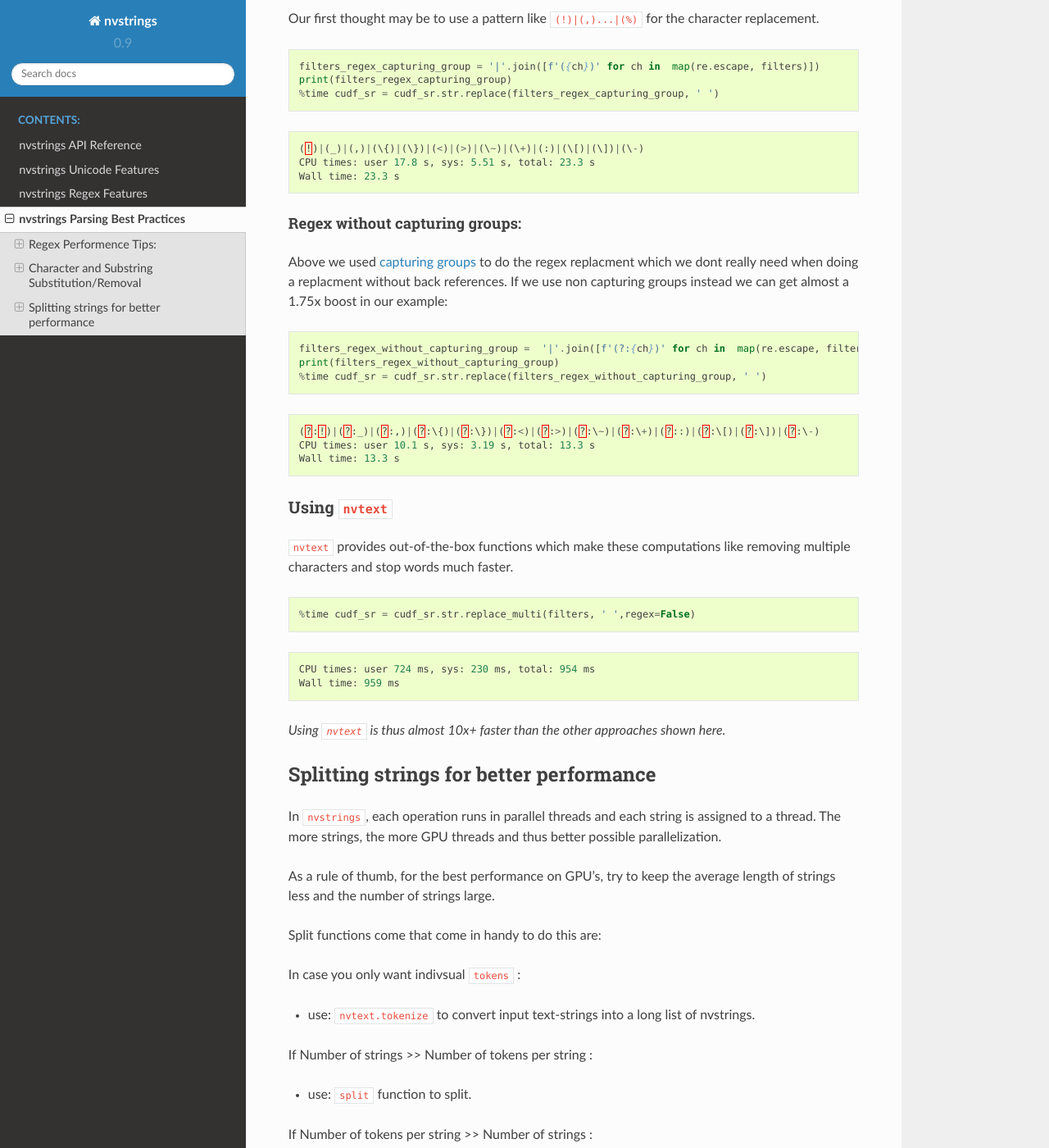
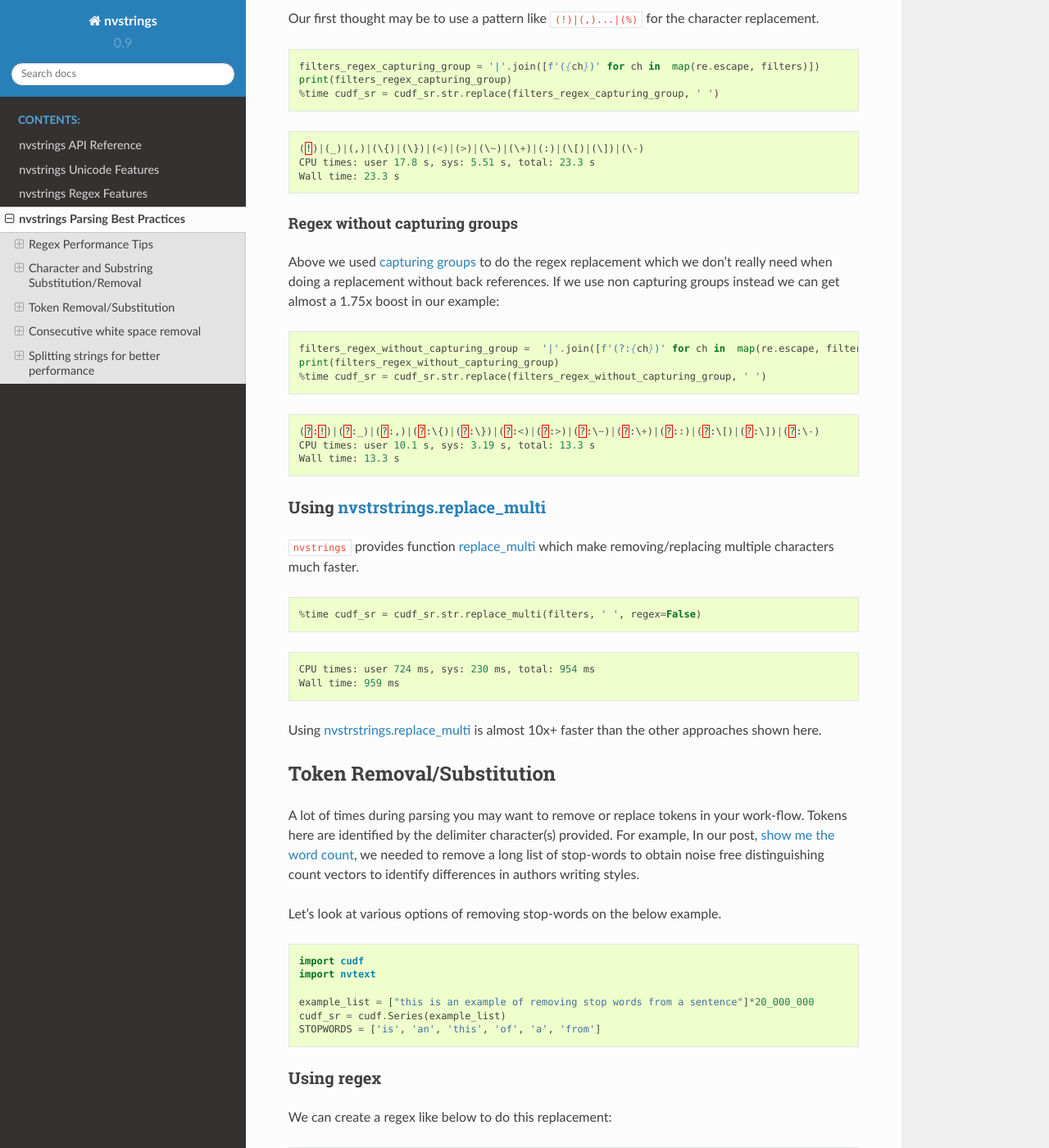
Before and after one commit to rapidsai/custrings, a Sphinx documentation site: the page built from docs/source/parsing_best_practices.md, in a window 1280 px wide and 1400 px high, scrolled down 3097 px. Shown: the whole window at 82% size. Built offline with Sphinx 7.4.7 and the Read the Docs theme 2.0.0, drawn with Linux system fonts in a browser that asks for light colours; some of the changed text lies outside the part shown.

Commit message:
review_based_text_clean_up
In this commit , I :
* Corrected typos
* Added examples for `white-space` removal and `stop-word` removal
* Cleaned up text regrading why sorting helps

````diff
--- a/docs/source/parsing_best_practices.md
+++ b/docs/source/parsing_best_practices.md
@@ -1,46 +1,44 @@
 # nvstrings Parsing Best Practices
 
 
-## Regex Performence Tips:
+## Regex Performance Tips
 When working with strings on GPUs, performance is heavily dependent on data and the cuStrings functions you use, especially when doing character/substring substitution and removal.
 
 If you need to write on regex for your pre-processing tasks, follow the below guidelines to achieve best performance.
 
-### Sorting by length:
+### Sorting by length
 
 If your data has unequal length distribution (For example, the longest string might be 1000x longer than the shortest string) and you are doing heavy regex heavy operations, sorting the strings can help to improve the performance.
 
-##### Why:
+##### Why
 
 As regexes operate one character at a time, longer length strings take longer to evaluate and operating on strings in parallel improves throughput.   The GPU works most efficiently when adjacent threads in a warp work in lock step. Wildly different string lengths within adjacent threads means that the threads operating on shorter strings become idle, reducing utilization.
 
-Sorting helps to obtain better wrapping helping adjacent threads in a warp work in lock step to improve utilization .
+Sorting helps to improve performance by helping adjacent threads in a warp work in lock step to improve utilization .
 
 ### Sorting Alphabetically
 
 Sorting the strings alphabetically can also provide performance gains.
 
-##### Why:
+##### Why
 
 As each character is processed using a regex, parallel branches may develop causing divergence and reducing efficiency.  Sorting the strings alphabetically can help to reduce this divergence and thus improve the throughput.
 
-
-
 These two tenets of parallel computing mean sorting input strings by length can improve utilization, and sorting the strings alphabetically can improve throughput.
 
-### Example:
+### Example
 
-Lets walk throw a simple example to see the performance differences for ourselves.
+Lets walk through a simple example to see the performance differences for ourselves.
 
-Lets take a simple example where we have to remove `-` character between 2 alphabetical characters while keeping the `-` between numerical characters on a dataset with 4 million short strings and 50k long strings .
+Let's take a simple example where we have to remove `-` character between 2 alphabetical characters while keeping the `-` between numerical characters on a dataset with 4 million short strings and 50k long strings .
 
 
 ```python
 import random
 import cudf
 
-small_string = "Exmaple-string 123-456-789"
-long_string =  "Exmaple-long-string 123-456-789 "*100
+small_string = "Example-string 123-456-789"
+long_string =  "Example-long-string 123-456-789 "*100
 example_list = [small_string]*4_000_000 + [long_string]*50_000
 random.shuffle(example_list)
 
@@ -71,7 +69,7 @@
 
 It only takes `62.9` ms if we just had the short strings.
 
-Lets check our performence on sorted strings:
+Lets check our performance on sorted strings:
 
 ```python
 text_sr = cudf.Series(example_list)
@@ -85,15 +83,12 @@
 <cudf.Series nrows=4050000 >
 ```
 
-*We see we can get a `14x` boost if we sort our strings by length*
+We see we can get a `14x` boost if we sort our strings by length
 
 
 ## Character and Substring Substitution/Removal
 
-
 A lot of times during parsing you want to remove substrings and characters . For example, In our post, [show me the word count](https://medium.com/rapids-ai/show-me-the-word-count-3146e1173801), we needed to remove a long list of punctuation characters, as we didn’t want the punctuation characters to impact unique string (word) counts.
-
-
 
 Let’s look at various options of removing punctuation characters on the below example:
 
@@ -112,7 +107,7 @@
 filters = ['!','_',',','{','}','<','>','~','+',':','[',']','-']
 ```
 
-### Using a for loop:
+### Using a for loop
 
 We could replace them one-by-one in many calls to `replace`, a common first approach to parsing semi-structured logs, but that would be a lot of repetitive function calls and can be slow.
 
@@ -128,11 +123,12 @@
 ```
 
 
-### Using regex:
+### Using regex
+
 We can also use a regular expression (regex) for the replacement.
 
 
-#### Regex with capturing groups:
+#### Regex with capturing groups
 
 Our first thought may be to use a pattern like  `(!)|(,)...|(%)`    for the character replacement.
 
@@ -148,9 +144,9 @@
 Wall time: 23.3 s
 ```
 
-#### Regex without capturing groups:
+#### Regex without capturing groups
 
-Above we used [capturing groups](https://www.regular-expressions.info/brackets.html) to do the regex replacment which we  dont really need when doing a replacment without back references. If we use non capturing groups instead we can get almost a 1.75x  boost in our example:
+Above we used [capturing groups](https://www.regular-expressions.info/brackets.html) to do the regex replacement which we  don't really need when doing a replacement without back references. If we use non capturing groups instead we can get almost a 1.75x  boost in our example:
 
 
 ```python
@@ -167,13 +163,12 @@
 
 
 
-### Using `nvtext`
+### Using [nvstrstrings.replace_multi](https://rapidsai.github.io/projects/nvstrings/en/0.9.0/api.html#nvstrings.nvstrings.replace_multi)
 
-`nvtext` provides out-of-the-box functions which make these computations like removing multiple characters and stop words much faster.
-
+`nvstrings` provides function [replace_multi](https://rapidsai.github.io/projects/nvstrings/en/0.9.0/api.html#nvstrings.nvstrings.replace_multi) which make removing/replacing multiple characters much faster.
 
 ```python
-%time cudf_sr = cudf_sr.str.replace_multi(filters, ' ',regex=False)
+%time cudf_sr = cudf_sr.str.replace_multi(filters, ' ', regex=False)
 ```
 
 ```python
@@ -181,7 +176,118 @@
 Wall time: 959 ms
 ```
 
-*Using `nvtext` is thus almost 10x+ faster than the other approaches shown here.*
+Using [nvstrstrings.replace_multi](https://rapidsai.github.io/projects/nvstrings/en/0.9.0/api.html#nvstrings.nvstrings.replace_multi) is almost 10x+ faster than the other approaches shown here.
+
+## Token Removal/Substitution
+
+A lot of times during parsing you may want to remove or replace tokens in your work-flow. Tokens here are identified by the delimiter character(s) provided. For example, In our post, [show me the word count](https://medium.com/rapids-ai/show-me-the-word-count-3146e1173801), we needed to remove a long list of stop-words to obtain noise free distinguishing count vectors to identify differences in authors writing styles.
+
+
+Let’s look at various options of removing stop-words on the below example.
+
+```python
+import cudf
+import nvtext
+
+example_list = ["this is an example of removing stop words from a sentence"]*20_000_000
+cudf_sr = cudf.Series(example_list)
+STOPWORDS = ['is', 'an', 'this', 'of', 'a', 'from']
+```
+
+
+### Using regex
+We can create a regex like below to do this replacement:
+```
+\b(?:is)\b|\b(?:an)\b|\b(?:this)\b|\b(?:of)\b|\b(?:a)\b|\b(?:from)\b
+```
+
+```python
+def remove_stopwords(cudf_sr, stopwords):
+    combined_regex = '|'.join([f'\\b(?:{x})\\b' for x in stopwords])
+    cudf_sr = cudf_sr.str.replace(combined_regex, '', regex=True)
+    return cudf_sr
+
+cudf_sr = cudf.Series(example_list)
+%time cleaned_data =  remove_stopwords(cudf_sr, STOPWORDS)
+cleaned_data.head(1).to_pandas()
+```
+
+```python
+CPU times: user 1.15 s, sys: 344 ms, total: 1.49 s
+Wall time: 1.49 s
+0       example  removing stop words   sentence
+dtype: object
+```
+
+### Using [nvtext.replace_tokens](https://rapidsai.github.io/projects/nvstrings/en/0.9.0/api.html#nvtext.replace_tokens)
+
+`nvtext` provides function [replace_tokens](https://rapidsai.github.io/projects/nvstrings/en/0.9.0/api.html#nvtext.replace_tokens) which make token removal/replacment much faster.
+
+```python
+cudf_sr = cudf.Series(example_list)
+%time cleaned_data =  nvtext.replace_tokens(cudf_sr.data, STOPWORDS, '')
+cudf_sr = cudf.Series(cleaned_data)
+cudf_sr.head(1).to_pandas()
+```
+
+```python
+CPU times: user 51.7 ms, sys: 27.8 ms, total: 79.5 ms
+Wall time: 81.8 ms
+0       example  removing stop words   sentence
+dtype: object
+```
+Using [`nvtext.replace_tokens`](https://rapidsai.github.io/projects/nvstrings/en/0.9.0/api.html#nvtext.replace_tokens) is almost `18x` faster than the regex equivalent.
+
+## Consecutive white space removal
+
+Sometimes, after some pre-processing, we can end up with consecutive whitespace characters that we want to standardize to avoid impacting our analysis.
+
+Let’s look at various options of removing white-spaces on the below example.
+
+```python
+import cudf
+import nvtext
+
+example_list = ["processed string  \n with multiple   white         spaces  "]*10_000_000
+cudf_sr = cudf.Series(example_list)
+```
+
+### Using regex
+
+We can use a regex like `r"\s+"` followed by `strip` for this pre-processing.
+
+```python
+%%time
+cudf_sr = cudf_sr.str.replace(r"\s+", ' ',regex=True)
+cudf_sr = cudf_sr.str.strip(' ')
+cudf_sr.head(1).to_pandas()
+```
+
+```python
+CPU times: user 364 ms, sys: 92 ms, total: 456 ms
+Wall time: 463 ms
+0    processed string with multiple white spaces
+dtype: object
+```
+
+### Using [nvtext.normalize_spaces](https://rapidsai.github.io/projects/nvstrings/en/0.9.0/api.html#nvtext.normalize_spaces)
+
+`nvtext` provides out-of-the-box function [normalize_spaces](https://rapidsai.github.io/projects/nvstrings/en/0.9.0/api.html#nvtext.normalize_spaces) which makes consecutive white space removal much faster.
+
+```
+%time cleaned_data = nvtext.normalize_spaces(cudf_sr.data)
+cudf_sr = cudf.Series(cleaned_data)
+cudf_sr.head(1).to_pandas()
+```
+
+```
+CPU times: user 27.2 ms, sys: 14.1 ms, total: 41.3 ms
+Wall time: 42.4 ms
+0    processed string with multiple white spaces
+dtype: object
+```
+
+Using [`nvtext.normalize_spaces`](https://rapidsai.github.io/projects/nvstrings/en/0.9.0/api.html#nvtext.normalize_spaces) is almost `10x` faster than the regex equivalent.
 
 
 ## Splitting strings for better performance
@@ -192,7 +298,7 @@
 
 Split functions come that come in handy to do this are:
 
-In case you only want indivsual `tokens` :
+In case you only want individual `tokens` :
 * use: `nvtext.tokenize` to convert input text-strings into a long list of nvstrings.
 
 If Number of strings >> Number of tokens per string :
@@ -236,5 +342,5 @@
 
 ```python
 <nvstrings count=7>
-['hello', 'world', 'hello', 'there', 'my', 'friend', 'hi
+['hello', 'world', 'hello', 'there', 'my', 'friend', 'hi’]
 ```
````
